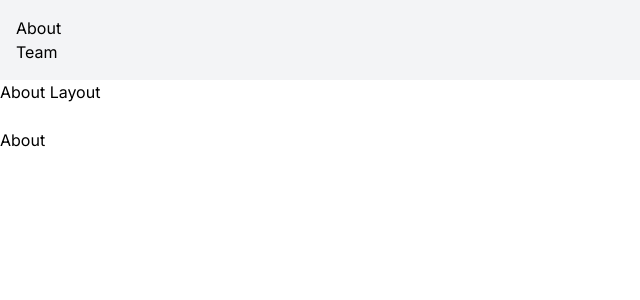
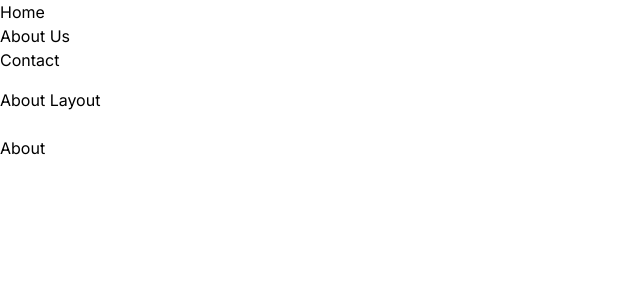
Before and after one commit to crossant123/course-app, a Next.js app: page /about in a window 1280 px wide. Shown: the top 300 px of the page, without its empty margins (0-640 px from the left). Built offline with nearby package versions, Linux system fonts and the light colour scheme.

Commit message:
Created crude navigation unstyled

```diff
--- /dev/null
+++ b/app/Components/Navigation.tsx
@@ -0,0 +1,37 @@
+import Link from 'next/link'
+import React from 'react'
+
+const Navigation = () => {
+  return (
+    <header className='mb-4'>
+      <div>
+        <nav>
+          <ul>
+            <li>
+              <Link href='/'>Home</Link>
+            </li>
+            <li>
+              <Link href='/about'>About Us</Link>
+            </li>
+            <li>
+              <Link href='/contact'>Contact</Link>
+            </li>
+            {/* <li>
+              <Link href=''>Products</Link>
+            </li>
+            <li>
+              <Link href=''>Sales</Link>
+            </li> */}
+          </ul>
+          <div>
+            {/* Create Theme changer */}
+            {/* Create Sign Up icon */}
+            {/* Create Style randomixer */}
+          </div>
+        </nav>
+      </div>
+    </header>
+  )
+}
+
+export default Navigation
--- a/app/about/layout.tsx
+++ b/app/about/layout.tsx
@@ -4,7 +4,7 @@ import React from 'react'
 const Aboutlayout = ({ children }: { children: React.ReactNode }) => {
   return (
     <section>
-      <header className='bg-gray-100 p-4'>
+      {/* <header className='bg-gray-100 p-4'>
         <nav>
           <ul>
             <li>
@@ -15,7 +15,7 @@ const Aboutlayout = ({ children }: { children: React.ReactNode }) => {
             </li>
           </ul>
         </nav>
-      </header>
+      </header> */}
       <h1>About Layout</h1>
       <div className='mt-6'>{children}</div>
     </section>
--- a/app/layout.tsx
+++ b/app/layout.tsx
@@ -1,6 +1,7 @@
 import type { Metadata } from 'next'
 import { Inter } from 'next/font/google'
 import './globals.css'
+import Navigation from './Components/Navigation'
 
 const inter = Inter({ subsets: ['latin'] })
 
@@ -16,7 +17,10 @@ export default function RootLayout({
 }) {
   return (
     <html lang='en'>
-      <body className={inter.className}>{children}</body>
+      <body className={inter.className}>
+        <Navigation />
+        {children}
+      </body>
     </html>
   )
 }
```
